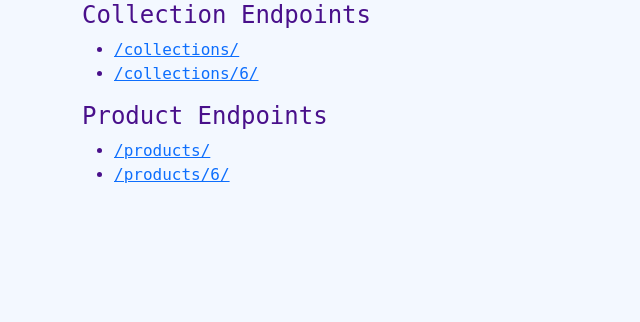
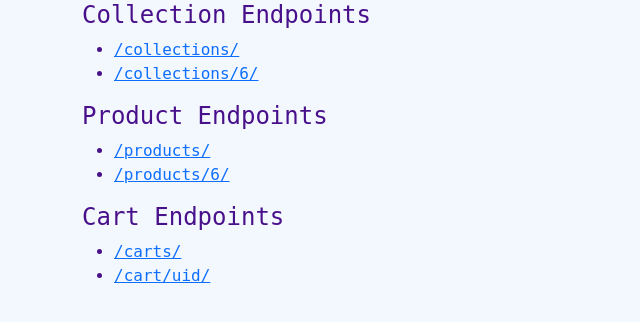
Before and after one commit to Neerazan/E-commerce_API_3.0, a Django app: page / in a window 1280 px wide. Shown: the part 247-569 px from the top of the page, without its empty margins (0-640 px from the left). Run offline with Django 3.2, Linux system fonts and the light colour scheme; parts of the project's set-up code (start-up, migrations or seed data) failed here and were passed over.

Commit message:
added cart endpoints in home page

```diff
--- a/core/templates/core/index.html
+++ b/core/templates/core/index.html
@@ -41,7 +41,7 @@
           </div>
         </div>
 
-        <div class="collections">
+        <div class="products">
           <h4>Product Endpoints</h4>
           <div class="urls">
             <ul>
@@ -55,6 +55,20 @@
             </ul>
           </div>
         </div>
+
+        <div class="carts">
+          <h4>Cart Endpoints</h4>
+          <div class="urls">
+            <ul>
+              <li>
+                <a href="{% url 'cart-list' %}">/carts/</a>
+              </li>
+
+              <li>
+                <a href="{% url 'cart-detail' 6 %}">/cart/uid/</a>
+              </li>
+            </ul>
+          </div>
       </div>
     </div>
 
--- a/store/urls.py
+++ b/store/urls.py
@@ -23,6 +23,3 @@ carts_router.register('items', views.CartItemViewSet, basename='cart-items')
 
 # URLConf
 urlpatterns = router.urls + products_router.urls + carts_router.urls
-
-for url in urlpatterns:
-    print(url)
```
